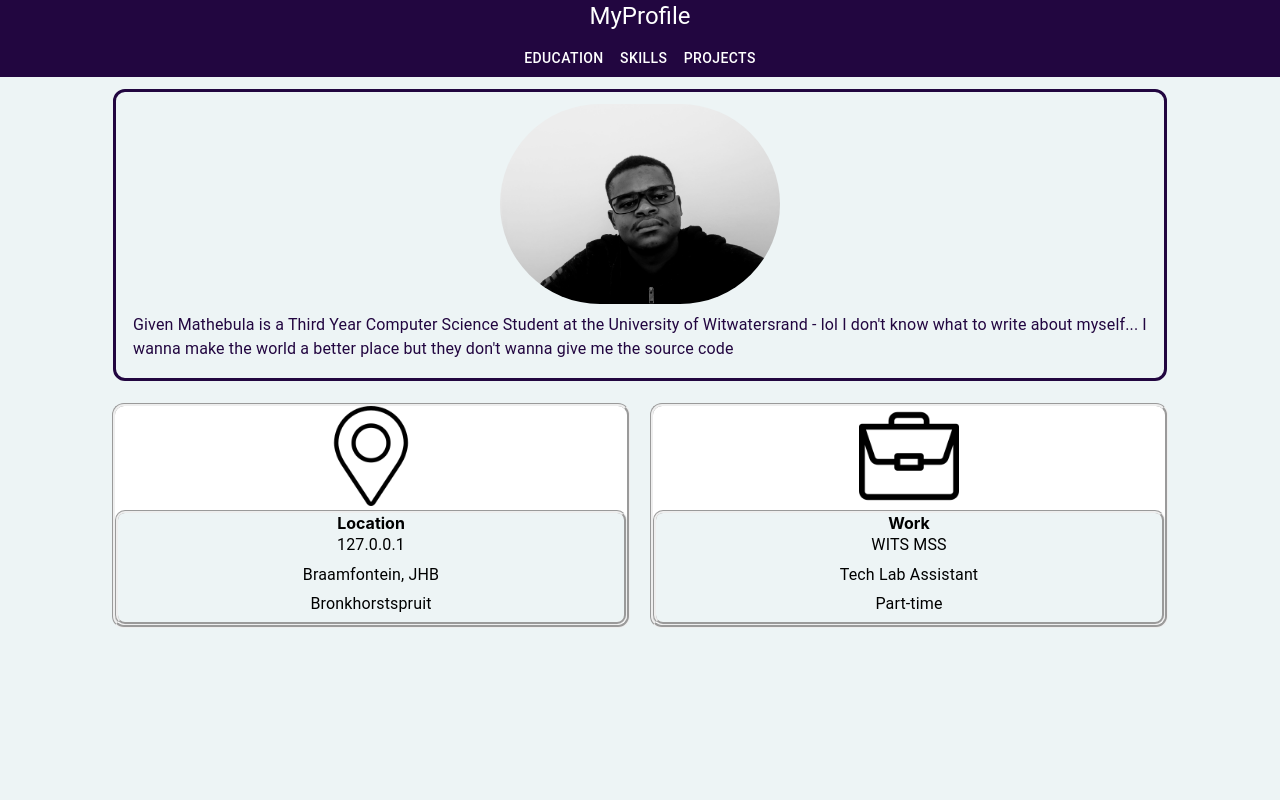
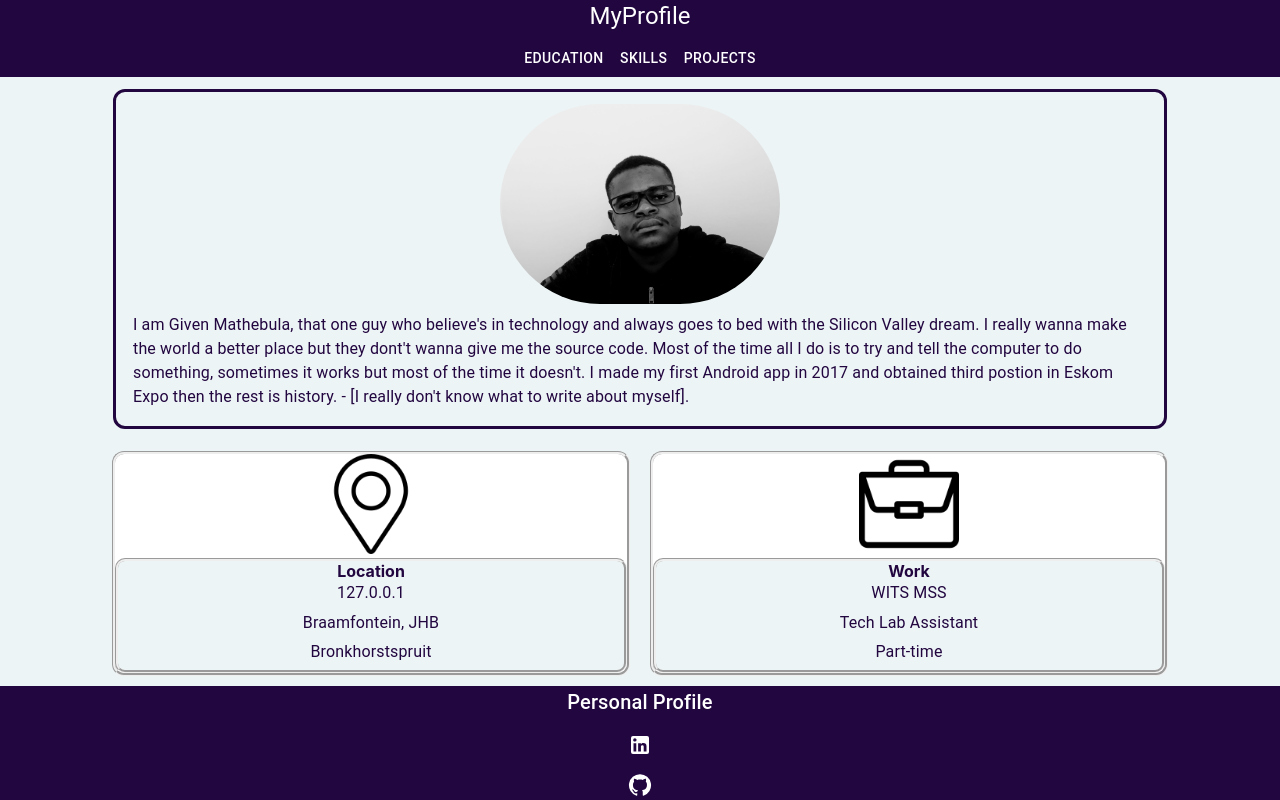
Before and after one commit to givenng6/personal-profile, a React (Create React App) app: page /profile in a window 1280 px wide. Shown: the top 800 px of the page. Built offline with nearby package versions, Linux system fonts and the light colour scheme.

Commit message:
Project 100% Done

```diff
--- a/src/components/Profile.jsx
+++ b/src/components/Profile.jsx
@@ -26,9 +26,13 @@ const Profile = () => {
                 </div>
 
             <Typography variant="body1" gutterBottom style = {BioStyle}>
-                    Given Mathebula is a Third Year Computer Science Student at the University
-                    of Witwatersrand - lol I don't know what to write about myself... I wanna make the world a
-                    better place but they don't wanna give me the source code
+                    I am Given Mathebula, that one guy who believe's in technology and
+                    always goes to bed with the Silicon Valley dream.
+                    I really wanna make the world a better place but they dont't wanna give me
+                    the source code. Most of the time all I do is to try and tell the computer
+                    to do something, sometimes it works but most of the time it doesn't.
+                    I made my first Android app in 2017 and obtained third postion in Eskom Expo then
+                    the rest is history. - [I really don't know what to write about myself].
                 </Typography>
             </div>
 
@@ -62,10 +66,10 @@ const Profile = () => {
 
 const HomeStyle = {
     display: 'flex',
-    height: '100vh',
+    //height: '100vh',
     background: '#edf4f5',
     flexDirection: 'column',
-
+    //overflowY: 'scroll'
 }
 
 
--- a/src/components/utils/DisplayCard.jsx
+++ b/src/components/utils/DisplayCard.jsx
@@ -8,13 +8,13 @@ const DisplayCard = (props) =>{
 
            <div style = {BodyStyle}>
             {props.title}
-            <Typography variant="body1" gutterBottom>
+            <Typography variant="body1" gutterBottom style = {{color: '#220640',}}>
                  {props.txt1}
             </Typography>
-            <Typography variant="body1" gutterBottom>
+            <Typography variant="body1" gutterBottom style = {{color: '#220640',}}>
                 {props.txt2}
             </Typography>
-            <Typography variant="body1" gutterBottom>
+            <Typography variant="body1" gutterBottom style = {{color: '#220640',}}>
                 {props.txt3}
             </Typography>
             </div>
@@ -47,6 +47,7 @@ const BodyStyle = {
     borderStyle: 'groove',
     borderRadius: 10,
     marginTop: 4,
+    color: '#220640',
     fontWeight: 'bold'
 }
 
```
